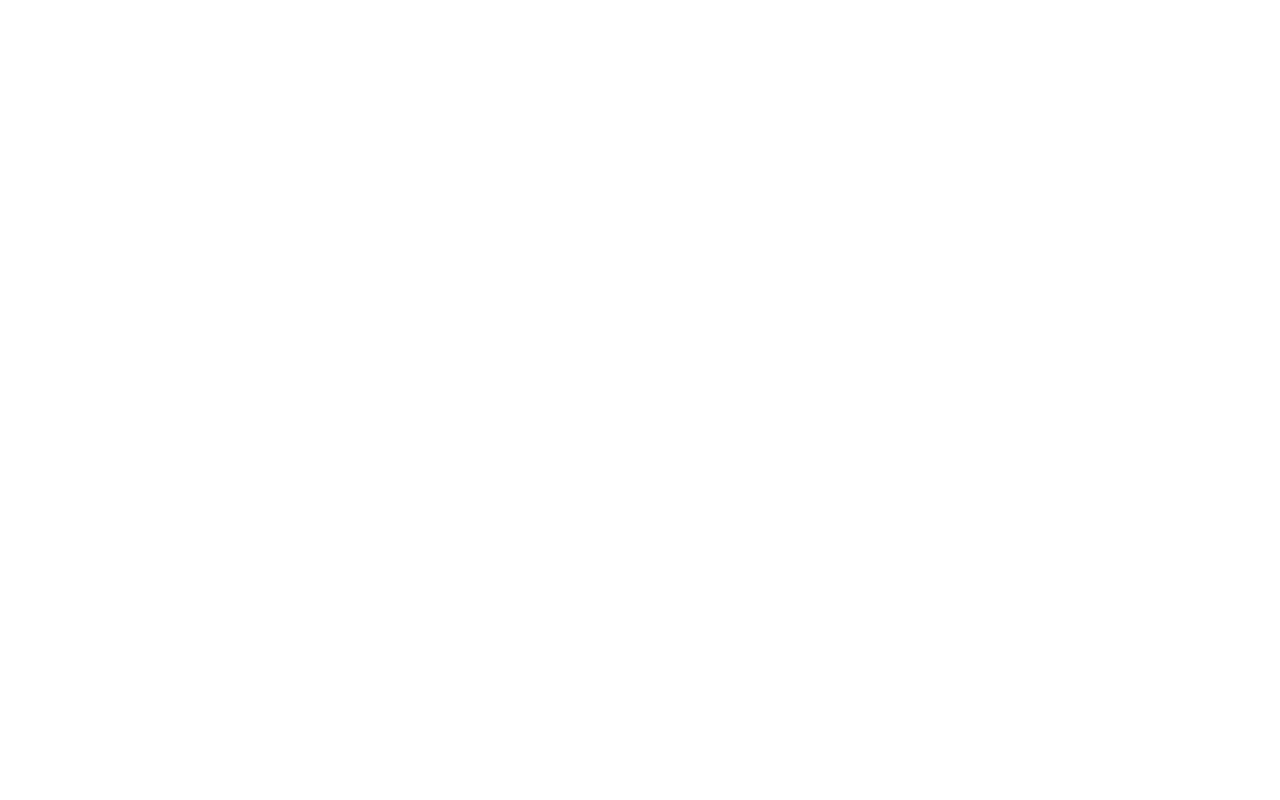
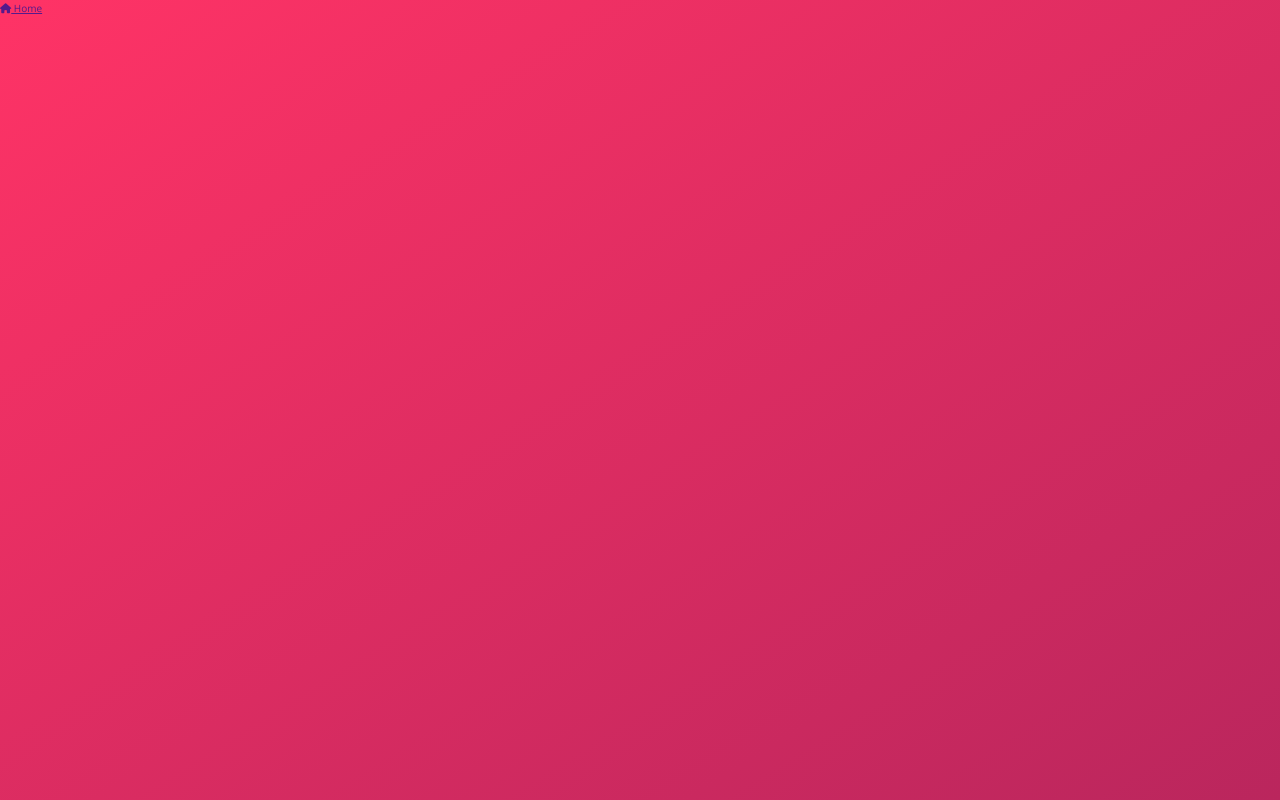
Before and after one commit to SamTredgett/portfolio-site-mk1, a plain HTML site: page index.html in a window 1280 px wide. Drawn offline with nearby package versions, Linux system fonts and the light colour scheme; files that its build step writes are made by us from their sources.

Commit message:
Implemented the font-awesome icons, sorted out background and CSS mapping, began implementing side nav bar.

```diff
--- a/index.html
+++ b/index.html
@@ -5,12 +5,25 @@
         <meta name="viewport" content="width=device-width, initial-scale=1.0">
 
         <link href="https://fonts.googleapis.com/css?family=Open+Sans:300,400,600" rel="stylesheet">
-        <link rel="stylesheet" href="css/style.css">
+        <link rel="stylesheet" href="main.css">
         <link rel="shortcut icon" type="image/png" href="img/favicon.png">
-
-        <title>trillo &mdash; Your all-in-one booking app</title>
+        <script src="https://kit.fontawesome.com/b149441de4.js" crossorigin="anonymous"></script>
+        <title>Sam Tredgett</title>
     </head>
     <body>
 
+        <div class="content">
+            <nav class="sidebar">
+                <ul class="side-nav">
+                    <li class="side-nav__item">
+                        <a href="" class="side-nav__link">
+                            <i class="fas fa-home"></i> Home
+                        </a>
+                    </li>
+                </ul>
+            </nav>
+            <main class="landing-page"></main>
+        </div>
+
     </body>
 </html>
--- /dev/null
+++ b/main.scss
@@ -0,0 +1,3 @@
+@import 'sass/base';
+@import 'sass/layout';
+@import 'sass/components';
--- /dev/null
+++ b/sass/_base.scss
@@ -0,0 +1,38 @@
+:root {
+    --color-primary: #eb2f64;
+    --color-primary-light: #FF3366;
+    --color-primary-dark: #BA265D;
+
+    --color-grey-light-1: #faf9f9;
+    --color-grey-light-2: #f4f2f2;
+    --color-grey-light-3: #f0eeee;
+    --color-grey-light-4: #ccc;
+
+    --color-grey-dark-1: #333;
+    --color-grey-dark-2: #777;
+    --color-grey-dark-3: #999;
+}
+
+* {
+    margin: 0;
+    padding: 0;
+}
+*, *::after, *::before {
+    box-sizing: inherit;
+}
+html {
+    box-sizing: border-box;
+    font-size: 62.5%; // 1rem = 10px
+
+}
+body {
+    font-family: 'Open Sans', sans-serif;
+    font-weight: 400;
+    line-height: 1.6;
+    color: var(--color-grey-dark-2);
+    background-image: linear-gradient(to right bottom, var(--color-primary-light), var(--color-primary-dark));
+    background-size: cover;
+    background-repeat: no-repeat;
+    min-height: 100vh;
+
+}
```
Also changed, not shown: sass/main.scss (deleted, +0 -17 lines), css/style.css (added), main.css (added), sass/_components.scss (added), sass/_layout.scss (added), 1 other file.
